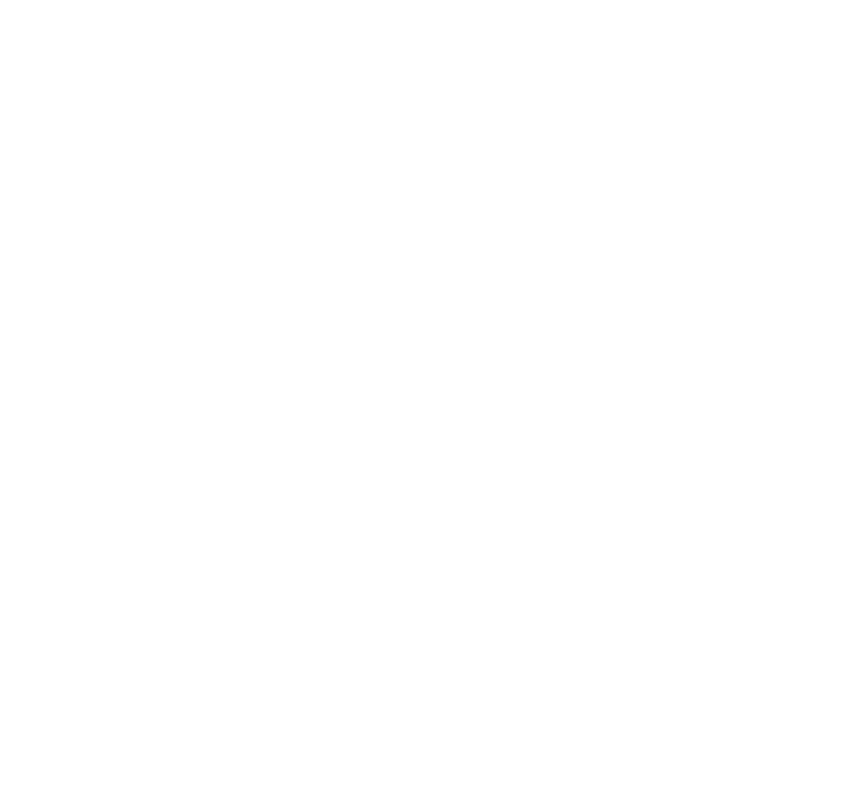
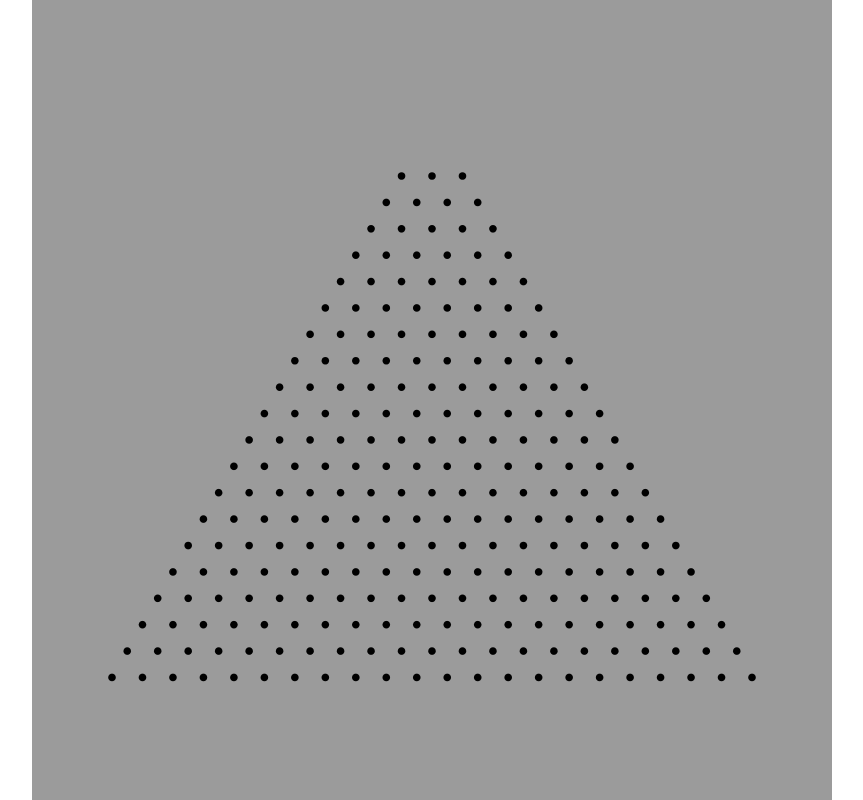
Before and after one commit to my1000ludens/plinko, a website built with Vite: page src/index.html in a window 1280 px wide. Shown: the top 800 px of the page, without its empty margins (208-1071 px from the left). Built offline with nearby package versions, Linux system fonts and the light colour scheme.

Commit message:
feat: apply primary phsics

```diff
--- /dev/null
+++ b/src/components/Atom.ts
@@ -0,0 +1,17 @@
+export default class Atom {
+  x: number;
+  y: number;
+
+  constructor(x: number, y: number) {
+    this.x = x;
+    this.y = y;
+  }
+
+  update(delta: number) {
+    throw new Error('Not implemented');
+  }
+
+  render(ctx: CanvasRenderingContext2D) {
+    throw new Error('Not implemented');
+  }
+}
--- /dev/null
+++ b/src/components/Coin.ts
@@ -0,0 +1,15 @@
+import PhysicsAtom from '@/components/PhysicsAtom';
+
+export default class Coin extends PhysicsAtom {
+  constructor(x: number, y: number, radius: number = 10) {
+    super(x, y, 0, 0, 0, 0, radius);
+  }
+
+  render(ctx: CanvasRenderingContext2D): void {
+    ctx.beginPath();
+    ctx.arc(this.x, this.y, this.radius, 0, 2 * Math.PI);
+    ctx.fillStyle = 'gray';
+    ctx.fill();
+    ctx.closePath();
+  }
+}
--- /dev/null
+++ b/src/components/GameEngine.ts
@@ -0,0 +1,59 @@
+import Atom from '@/components/Atom';
+import Coin from '@/components/Coin';
+import PhysicsAtom from '@/components/PhysicsAtom';
+
+// const sleep = (ms: number) => new Promise((resolve) => setTimeout(resolve, ms));
+
+export default class GameEngine {
+  atomList: Atom[];
+  ctx: CanvasRenderingContext2D;
+
+  constructor(ctx: CanvasRenderingContext2D) {
+    this.atomList = [];
+    this.ctx = ctx;
+  }
+
+  run() {
+    const DELTA_MAX = 200;
+    let lastTime = performance.now();
+
+    const loop = async () => {
+      const now = performance.now();
+      const delta = Math.min(now - lastTime, DELTA_MAX);
+      lastTime += delta;
+
+      this.update(delta / 1000);
+      this.render(this.ctx);
+
+      // if (Math.random() < 0.01) {
+      //   await sleep(3000);
+      // }
+
+      requestAnimationFrame(loop);
+    };
+
+    requestAnimationFrame(loop);
+  }
+
+  add(atom: Atom) {
+    this.atomList.push(atom);
+  }
+
+  sub(atom: Atom) {
+    this.atomList = this.atomList.filter((a) => a !== atom);
+  }
+
+  update(delta: number) {
+    const pinBoard = this.atomList.find((atom) => atom instanceof PhysicsAtom) as PhysicsAtom;
+    const coinList = this.atomList.filter((atom) => atom instanceof Coin) as Coin[];
+    coinList.forEach((coin) => pinBoard.collideWith(delta, coin));
+
+    this.atomList.forEach((atom) => atom.update(delta));
+  }
+
+  render(ctx: CanvasRenderingContext2D) {
+    ctx.clearRect(0, 0, ctx.canvas.width, ctx.canvas.height);
+
+    this.atomList.forEach((atom) => atom.render(ctx));
+  }
+}
--- /dev/null
+++ b/src/components/PhysicsAtom.ts
@@ -0,0 +1,71 @@
+import Atom from '@/components/Atom';
+
+export default class PhysicsAtom extends Atom {
+  dx: number;
+  dy: number;
+  ddx: number;
+  ddy: number;
+  radius: number;
+
+  constructor(x: number, y: number, dx: number = 0, dy: number = 0, ddx: number = 0, ddy: number = 0, radius: number = 10) {
+    super(x, y);
+
+    this.x = x;
+    this.y = y;
+    this.dx = dx;
+    this.dy = dy;
+    this.ddx = ddx;
+    this.ddy = ddy;
+    this.radius = radius;
+  }
+
+  force(ddx: number, ddy: number) {
+    this.ddx += ddx;
+    this.ddy += ddy;
+    return this;
+  }
+
+  collideWith(delta: number, atom: PhysicsAtom) {
+    const postX = this.x + this.dx * delta;
+    const postY = this.y + this.dy * delta;
+    const postAtomX = atom.x + atom.dx * delta;
+    const postAtomY = atom.y + atom.dy * delta;
+    const postDistance = Math.sqrt((postX - postAtomX) ** 2 + (postY - postAtomY) ** 2);
+    const distance = Math.sqrt((this.x - atom.x) ** 2 + (this.y - atom.y) ** 2);
+    if (postDistance <= this.radius + atom.radius) {
+      // 방향벡터
+      const [dx, dy] = [this.x - atom.x, this.y - atom.y];
+      // 단위벡터
+      const [ux, uy] = [dx / distance, dy / distance];
+      // 충돌 방향
+      const [x1, y1] = [this.dx, this.dy];
+      const [x2, y2] = [atom.dx, atom.dy];
+      // 내적
+      const dot1 = (x1 * ux + y1 * uy) * 0.8;
+      const dot2 = (x2 * ux + y2 * uy) * 0.8;
+      // 투영 벡터
+      const [tx1, ty1] = [dot1 * ux, dot1 * uy];
+      const [tx2, ty2] = [dot2 * ux, dot2 * uy];
+      // 반사 벡터
+      const [rx1, ry1] = [x1 - tx1 * 2, y1 - ty1 * 2];
+      const [rx2, ry2] = [x2 - tx2 * 2, y2 - ty2 * 2];
+
+      this.dx = rx1;
+      this.dy = ry1;
+      atom.dx = rx2;
+      atom.dy = ry2;
+    }
+    return this;
+  }
+
+  update(delta: number) {
+    this.x += this.dx * delta;
+    this.y += this.dy * delta;
+    this.dx += this.ddx * delta;
+    this.dy += this.ddy * delta;
+  }
+
+  render(ctx: CanvasRenderingContext2D) {
+    throw new Error('Not implemented');
+  }
+}
--- /dev/null
+++ b/src/components/Pin.ts
@@ -0,0 +1,22 @@
+import PhysicsAtom from '@/components/PhysicsAtom';
+
+export default class Pin extends PhysicsAtom {
+  radius: number;
+
+  constructor(x: number, y: number, radius: number) {
+    super(x, y, 0, 0, 0, 0, radius);
+
+    this.x = x;
+    this.y = y;
+    this.radius = radius;
+  }
+
+  render(ctx: CanvasRenderingContext2D) {
+    // draw circle
+    ctx.beginPath();
+    ctx.arc(this.x, this.y, this.radius, 0, 2 * Math.PI);
+    ctx.fillStyle = 'black';
+    ctx.fill();
+    ctx.closePath();
+  }
+}
--- /dev/null
+++ b/src/components/PinBoard.ts
@@ -0,0 +1,57 @@
+import PhysicsAtom from '@/components/PhysicsAtom';
+import Pin from '@/components/Pin';
+
+export default class PinBoard extends PhysicsAtom {
+  rows: number;
+  pinList: Pin[];
+  radius: number;
+
+  constructor(x: number, y: number, rows: number, maxWidth: number) {
+    super(x, y);
+
+    this.rows = rows;
+    this.pinList = [];
+
+    const numberOfPins = getNumberOfPins(rows);
+    const gap = maxWidth / (rows + 1);
+
+    this.radius = gap * 0.125;
+
+    let numberOfPinsInLine = 3;
+    let count = numberOfPinsInLine;
+    let [pinX, pinY] = [x - gap, y];
+    for (let i = 0; i < numberOfPins; i++) {
+      this.pinList.push(new Pin(pinX, pinY, this.radius));
+      pinX += gap;
+      count -= 1;
+
+      if (count === 0) {
+        numberOfPinsInLine++;
+        count = numberOfPinsInLine;
+        pinX = pinX - gap * numberOfPinsInLine + gap / 2;
+        pinY = pinY + (gap * Math.sqrt(3)) / 2;
+      }
+    }
+  }
+
+  collideWith(delta: number, atom: PhysicsAtom) {
+    this.pinList.forEach((pin) => pin.collideWith(delta, atom));
+    return this;
+  }
+
+  update(delta: number): void {
+    this.pinList.forEach((pin) => pin.update(delta));
+  }
+
+  render(ctx: CanvasRenderingContext2D): void {
+    this.pinList.forEach((pin) => pin.render(ctx));
+  }
+}
+
+const getNumberOfPins = (rows: number) => {
+  if (rows < 0) {
+    throw new Error('Rows must be positive');
+  }
+
+  return ((rows + 5) * rows) / 2;
+};
--- a/src/index.css
+++ b/src/index.css
@@ -1,6 +1,5 @@
 body {
   font-family: -apple-system, BlinkMacSystemFont, sans-serif;
-  pointer-events: none;
 }
 
 #app {
@@ -9,6 +8,8 @@ body {
   left: 50%;
   transform: translate(-50%, -50%);
 
-  font-size: 20vw;
-  animation: fade-out 25s linear 0s forwards;
+  width: 50rem;
+  height: 70rem;
+
+  background-color: rgb(155, 155, 155);
 }
--- a/src/index.ts
+++ b/src/index.ts
@@ -0,0 +1,38 @@
+import PinBoard from '@/components/PinBoard';
+import GameEngine from '@/components/GameEngine';
+import Coin from '@/components/Coin';
+
+const resize = (canvas: HTMLCanvasElement) => {
+  const { width, height } = window.getComputedStyle(canvas);
+
+  canvas.width = parseInt(width) * 2;
+  canvas.height = parseInt(height) * 2;
+};
+
+(() => {
+  const canvas = document.getElementById('app') as HTMLCanvasElement;
+
+  resize(canvas);
+  window.addEventListener('resize', () => resize(canvas));
+
+  const width = canvas.width;
+  const height = canvas.height;
+
+  const ctx = canvas.getContext('2d')!;
+
+  const gameEngine = new GameEngine(ctx);
+
+  gameEngine.run();
+
+  const pinBoard = new PinBoard(width * 0.5, height * 0.3, 20, width * 0.8);
+
+  gameEngine.add(pinBoard);
+
+  window.addEventListener('keydown', (e) => {
+    if (e.keyCode === 32) {
+      // const [x, y] = [width * 0.5 + (Math.random() - 0.5) * width * 0.05, height * 0.25];
+      const [x, y] = [width * 0.5 + width * 0.02, height * 0.25];
+      gameEngine.add(new Coin(x, y, pinBoard.radius * 2).force(0, 1000));
+    }
+  });
+})();
--- a/vite.config.js
+++ b/vite.config.js
@@ -1,14 +1,14 @@
-import { defineConfig } from 'vite'
-import { viteSingleFile } from 'vite-plugin-singlefile'
-import tsconfigPaths from 'vite-tsconfig-paths'
+import { defineConfig } from 'vite';
+import { viteSingleFile } from 'vite-plugin-singlefile';
+import tsconfigPaths from 'vite-tsconfig-paths';
 
 export default defineConfig({
   server: { port: 8080 },
   build: {
     outDir: '../docs',
-    emptyOutDir: true
+    emptyOutDir: true,
   },
   publicDir: '../public',
   root: 'src',
-  plugins: [tsconfigPaths(), viteSingleFile()],
-})
+  plugins: [tsconfigPaths({ root: '../' }), viteSingleFile()],
+});
```
Also changed, not shown: docs/index.html (+3 -3 lines), tsconfig.json (added, +20 -0 lines), 2 other files.
